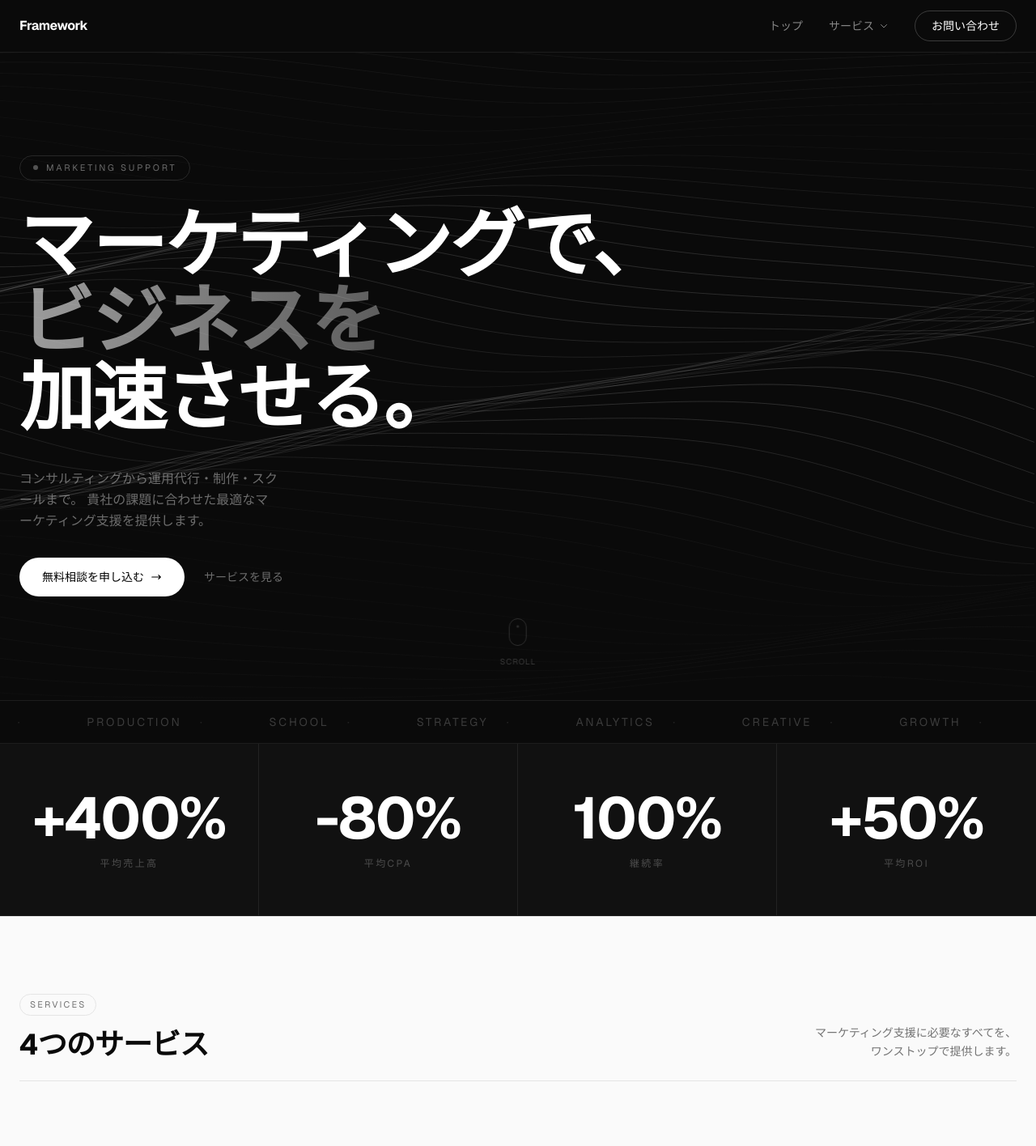
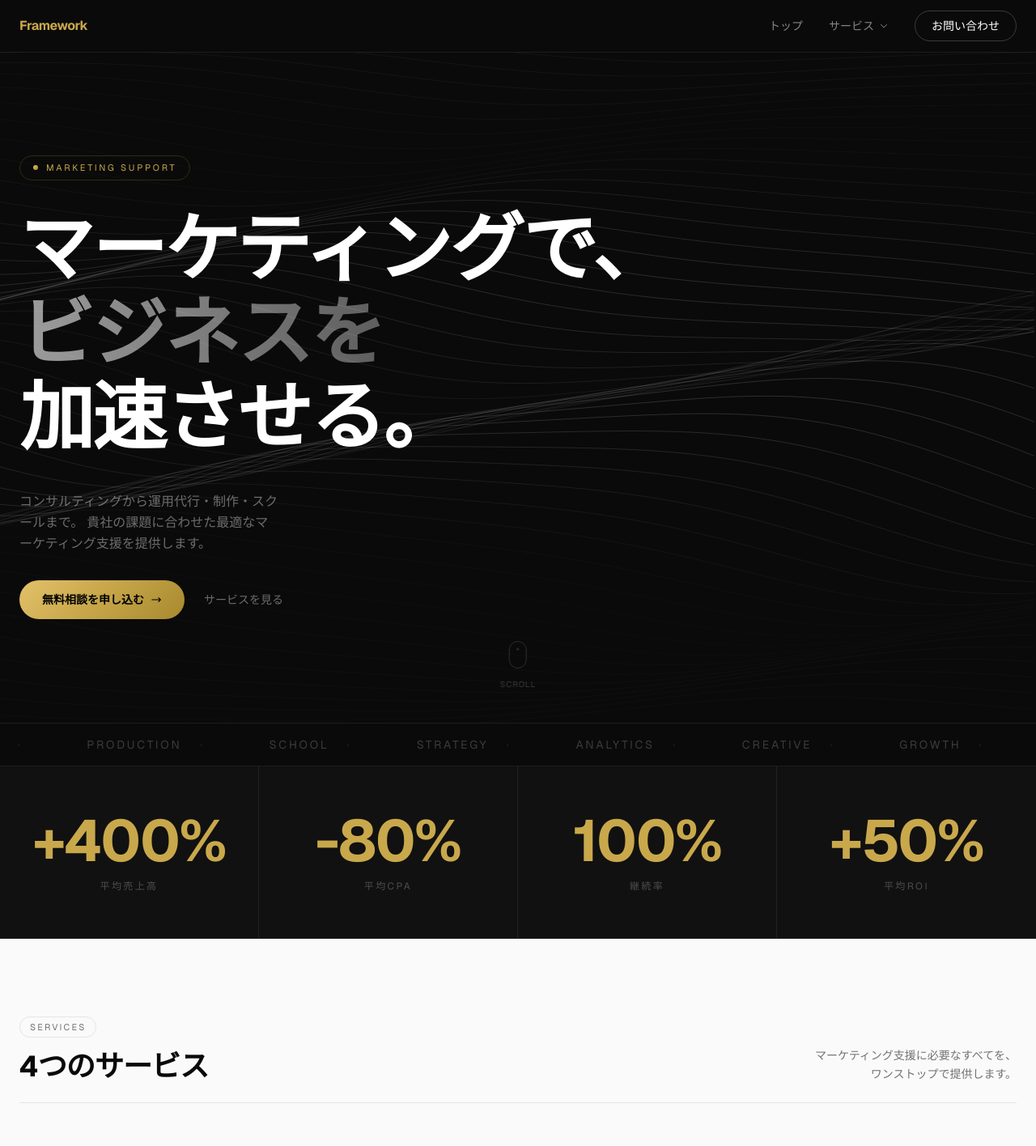
Before and after one commit to frmw-kt/frmw_hp, a Next.js app: page / in a window 1280 px wide. Shown: the top 1416 px of the page at 81% size. Built offline with nearby package versions, Linux system fonts and the light colour scheme.

Commit message:
金デザイン修正

```diff
--- a/src/app/globals.css
+++ b/src/app/globals.css
@@ -5,6 +5,8 @@
   --bg: #fafafa;
   --muted: #737373;
   --border: #e5e5e5;
+  --gold: #C9A84C;
+  --gold-dark: #A8892E;
 }
 
 * { box-sizing: border-box; }
--- a/src/app/page.tsx
+++ b/src/app/page.tsx
@@ -47,20 +47,16 @@ const reasons = [
     number: "01",
     title: "戦略から実行まで一貫支援",
     description: "単なる施策提案にとどまらず、戦略立案から実行・改善まで一気通貫でサポート。社内リソース不足を補いながら成果を出します。",
-    wide: true,
   },
   {
     number: "02",
     title: "データドリブンなアプローチ",
     description: "感覚ではなくデータと分析に基づいた意思決定で、確実に成果につながる施策を実行。ROIを常に可視化します。",
-    wide: false,
   },
   {
     number: "03",
     title: "サービスのワンストップ対応",
     description: "コンサル・運用・制作・教育を社内で完結。複数の外部委託先を管理するコスト・手間を解消します。",
-    wide: false,
-    full: true,
   },
 ];
 
@@ -73,6 +69,9 @@ const process = [
 
 const marqueeItems = ["Consulting", "Operations", "Production", "School", "Strategy", "Analytics", "Creative", "Growth"];
 
+const GOLD = "#C9A84C";
+const GOLD_DARK = "#A8892E";
+
 export default function HomePage() {
   return (
     <>
@@ -82,19 +81,20 @@ export default function HomePage() {
         <div className="absolute inset-0 bg-gradient-to-b from-transparent via-transparent to-[#0a0a0a]/70" />
         <div className="relative max-w-7xl mx-auto px-6 py-32 w-full">
           <div className="hero-line">
-            <span className="inline-flex items-center gap-2.5 border border-white/12 rounded-full px-4 py-1.5 text-[11px] text-white/40 uppercase tracking-[0.25em]">
-              <span className="w-1.5 h-1.5 rounded-full bg-white/30 inline-block" />
+            <span className="inline-flex items-center gap-2.5 rounded-full px-4 py-1.5 text-[11px] uppercase tracking-[0.25em]"
+              style={{ border: "1px solid rgba(201,168,76,0.2)", color: `${GOLD}` }}>
+              <span className="w-1.5 h-1.5 rounded-full inline-block" style={{ background: "linear-gradient(135deg, #E2C16A 0%, #C9A84C 45%, #A8892E 100%)" }} />
               Marketing Support
             </span>
           </div>
           <h1 className="mt-8 mb-0">
-            <div className="hero-line text-[clamp(2.5rem,7.2vw,5.8rem)] font-bold leading-[1.03] tracking-tight text-white">
+            <div className="hero-line text-[clamp(2rem,7.2vw,5.8rem)] font-bold leading-[1.13] tracking-tight text-white">
               マーケティングで、
             </div>
-            <div className="hero-line text-[clamp(2.5rem,7.2vw,5.8rem)] font-bold leading-[1.03] tracking-tight bg-gradient-to-r from-white/60 via-white/25 to-white/5 bg-clip-text text-transparent">
+            <div className="hero-line text-[clamp(2rem,7.2vw,5.8rem)] font-bold leading-[1.13] tracking-tight bg-gradient-to-r from-white/60 via-white/25 to-white/5 bg-clip-text text-transparent">
               ビジネスを
             </div>
-            <div className="hero-line text-[clamp(2.5rem,7.2vw,5.8rem)] font-bold leading-[1.03] tracking-tight text-white">
+            <div className="hero-line text-[clamp(2rem,7.2vw,5.8rem)] font-bold leading-[1.13] tracking-tight text-white">
               加速させる。
             </div>
           </h1>
@@ -106,7 +106,8 @@ export default function HomePage() {
           </div>
           <div className="hero-line mt-8 flex flex-col sm:flex-row gap-4">
             <Link href="/contact"
-              className="inline-flex items-center gap-2 text-sm text-black bg-white px-7 py-3.5 rounded-full hover:bg-white/90 transition-all duration-300">
+              className="inline-flex items-center gap-2 text-sm font-semibold text-black px-7 py-3.5 rounded-full transition-all duration-300"
+              style={{ background: "linear-gradient(135deg, #E2C16A 0%, #C9A84C 45%, #A8892E 100%)" }}>
               無料相談を申し込む
               <svg className="w-3.5 h-3.5" fill="none" viewBox="0 0 24 24" stroke="currentColor">
                 <path strokeLinecap="round" strokeLinejoin="round" strokeWidth={2} d="M17 8l4 4m0 0l-4 4m4-4H3" />
@@ -142,7 +143,7 @@ export default function HomePage() {
           <div className="grid grid-cols-2 md:grid-cols-4 divide-x divide-y md:divide-y-0 divide-white/8">
             {stats.map((s, i) => (
               <AnimateIn key={s.label} delay={(i + 1) as 1|2|3|4} className="py-14 px-8 text-center">
-                <p className="text-5xl md:text-6xl lg:text-7xl font-bold text-white tracking-tight mb-3">
+                <p className="text-5xl md:text-6xl lg:text-7xl font-bold tracking-tight mb-3" style={{ color: GOLD }}>
                   {s.value}
                 </p>
                 <p className="text-xs text-white/25 uppercase tracking-[0.2em]">{s.label}</p>
@@ -175,7 +176,7 @@ export default function HomePage() {
                 <Link href={s.href} className="service-row group block py-8 cursor-pointer">
                   <div className="flex items-center justify-between">
                     <div className="flex items-center gap-8">
-                      <span className="text-xs font-mono text-[#c0c0c0] w-6 shrink-0">{s.number}</span>
+                      <span className="text-xs font-mono w-6 shrink-0" style={{ color: GOLD_DARK }}>{s.number}</span>
                       <h3 className="text-xl md:text-2xl font-semibold text-[#0a0a0a] group-hover:translate-x-1.5 transition-transform duration-300">
                         {s.title}
                       </h3>
@@ -214,8 +215,8 @@ export default function HomePage() {
           </AnimateIn>
           <div className="grid grid-cols-2 md:grid-cols-4 gap-px bg-white/8">
             {process.map((p, i) => (
-              <AnimateIn key={p.step} delay={(i + 1) as 1|2|3|4} className="bg-[#0a0a0a] p-8 md:p-10 group hover:bg-white/4 transition-colors duration-300">
-                <p className="text-xs font-mono text-white/20 mb-8">{p.step}</p>
+              <AnimateIn key={p.step} delay={(i + 1) as 1|2|3|4} className="bg-[#0a0a0a] p-8 md:p-10 hover:bg-white/4 transition-colors duration-300">
+                <p className="text-xs font-mono mb-8" style={{ color: GOLD }}>{p.step}</p>
                 <h3 className="text-lg font-semibold text-white mb-3">{p.title}</h3>
                 <p className="text-sm text-white/35 leading-relaxed">{p.desc}</p>
               </AnimateIn>
@@ -238,18 +239,17 @@ export default function HomePage() {
             </div>
           </AnimateIn>
 
-          {/* Bento grid */}
           <div className="grid grid-cols-1 md:grid-cols-3 gap-4">
             {/* Card 01 — wide */}
             <AnimateIn delay={1} className="md:col-span-2 border border-[#e5e5e5] rounded-2xl p-10 hover:border-[#0a0a0a]/25 hover:shadow-sm transition-all duration-300">
-              <p className="text-xs font-mono text-[#c0c0c0] mb-8">01</p>
+              <p className="text-xs font-mono mb-8" style={{ color: GOLD_DARK }}>{reasons[0].number}</p>
               <h3 className="text-xl font-semibold text-[#0a0a0a] mb-4">{reasons[0].title}</h3>
               <p className="text-sm text-[#737373] leading-relaxed max-w-md">{reasons[0].description}</p>
             </AnimateIn>
 
             {/* Card 02 */}
             <AnimateIn delay={2} className="border border-[#e5e5e5] rounded-2xl p-10 hover:border-[#0a0a0a]/25 hover:shadow-sm transition-all duration-300">
-              <p className="text-xs font-mono text-[#c0c0c0] mb-8">02</p>
+              <p className="text-xs font-mono mb-8" style={{ color: GOLD_DARK }}>{reasons[1].number}</p>
               <h3 className="text-xl font-semibold text-[#0a0a0a] mb-4">{reasons[1].title}</h3>
               <p className="text-sm text-[#737373] leading-relaxed">{reasons[1].description}</p>
             </AnimateIn>
@@ -258,7 +258,7 @@ export default function HomePage() {
             <AnimateIn delay={3} className="md:col-span-3 border border-[#e5e5e5] rounded-2xl p-10 hover:border-[#0a0a0a]/25 hover:shadow-sm transition-all duration-300">
               <div className="md:flex md:items-center md:gap-16">
                 <div className="shrink-0">
-                  <p className="text-xs font-mono text-[#c0c0c0] mb-6">03</p>
+                  <p className="text-xs font-mono mb-6" style={{ color: GOLD_DARK }}>{reasons[2].number}</p>
                   <h3 className="text-xl font-semibold text-[#0a0a0a]">{reasons[2].title}</h3>
                 </div>
                 <div className="mt-4 md:mt-0 md:border-l md:border-[#e5e5e5] md:pl-16">
@@ -274,7 +274,8 @@ export default function HomePage() {
       <section className="bg-[#0a0a0a] bg-dot-grid py-36 border-t border-white/8">
         <div className="max-w-4xl mx-auto px-6 text-center">
           <AnimateIn>
-            <span className="inline-flex items-center border border-white/10 rounded-full px-4 py-1.5 text-[11px] text-white/30 uppercase tracking-[0.25em] mb-8">
+            <span className="inline-flex items-center rounded-full px-4 py-1.5 text-[11px] uppercase tracking-[0.25em] mb-8"
+              style={{ border: "1px solid rgba(201,168,76,0.2)", color: GOLD }}>
               Contact
             </span>
             <h2 className="text-4xl md:text-6xl font-bold text-white leading-tight tracking-tight mb-8">
@@ -285,7 +286,8 @@ export default function HomePage() {
               貴社の現状と課題をお聞きし、最適なサービスをご提案します。初回相談は無料です。
             </p>
             <Link href="/contact"
-              className="inline-flex items-center gap-2 text-sm text-black bg-white px-8 py-4 rounded-full hover:bg-white/90 transition-colors duration-200">
+              className="inline-flex items-center gap-2 text-sm font-semibold text-black px-8 py-4 rounded-full transition-all duration-200 hover:opacity-90"
+              style={{ background: "linear-gradient(135deg, #E2C16A 0%, #C9A84C 45%, #A8892E 100%)" }}>
               無料相談を申し込む
               <svg className="w-3.5 h-3.5" fill="none" viewBox="0 0 24 24" stroke="currentColor">
                 <path strokeLinecap="round" strokeLinejoin="round" strokeWidth={2} d="M17 8l4 4m0 0l-4 4m4-4H3" />
--- a/src/app/services/consulting/page.tsx
+++ b/src/app/services/consulting/page.tsx
@@ -16,7 +16,7 @@ const features = [
   {
     number: "02",
     title: "マーケティング戦略立案",
-    description: "STP分析・4P設計・KPI設定など体系的なフレームワークを用いて、調査結果に基づいた実行可能なマーケティング戦略を策定します。",
+    description: "STP分析・4P設計・KPI設定など体系的なフレームワークを用いて、調査結果に基づいた実行可能なマーケティング戦略の策定、WHO WHAT HOWを明確にします。",
     href: "/services/consulting/strategy",
   },
   {
@@ -87,7 +87,7 @@ export default function ConsultingPage() {
                 <p className="text-4xl font-bold text-[#e5e5e5] mb-4 leading-none">{f.number}</p>
                 <h3 className="text-base font-semibold text-[#0a0a0a] mb-3">{f.title}</h3>
                 <p className="text-slate-500 text-sm leading-relaxed mb-5">{f.description}</p>
-                <div className="flex items-center gap-2 text-blue-600 text-sm font-medium">
+                <div className="flex items-center gap-2 text-sm font-medium" style={{ color: "#C9A84C" }}>
                   <span>詳しく見る</span>
                   <svg className="w-4 h-4 group-hover:translate-x-1 transition-transform" fill="none" viewBox="0 0 24 24" stroke="currentColor">
                     <path strokeLinecap="round" strokeLinejoin="round" strokeWidth={2} d="M17 8l4 4m0 0l-4 4m4-4H3" />
--- a/src/app/services/production/page.tsx
+++ b/src/app/services/production/page.tsx
@@ -76,7 +76,7 @@ export default function ProductionPage() {
                   <h3 className="text-base font-semibold text-[#0a0a0a] mb-3">{f.title}</h3>
                   <p className="text-sm text-[#737373] leading-relaxed">{f.description}</p>
                   {f.href && (
-                    <div className="mt-5 flex items-center gap-2 text-blue-600 text-sm font-medium">
+                    <div className="mt-5 flex items-center gap-2 text-sm font-medium" style={{ color: "#C9A84C" }}>
                       <span>詳しく見る</span>
                       <svg className="w-4 h-4 group-hover:translate-x-1 transition-transform" fill="none" viewBox="0 0 24 24" stroke="currentColor">
                         <path strokeLinecap="round" strokeLinejoin="round" strokeWidth={2} d="M17 8l4 4m0 0l-4 4m4-4H3" />
--- a/src/components/Footer.tsx
+++ b/src/components/Footer.tsx
@@ -14,7 +14,7 @@ export default function Footer() {
         <div className="grid grid-cols-1 md:grid-cols-3 gap-12 pb-12 border-b border-white/8">
           <div>
             <div className="mb-5">
-              <span className="text-white text-base font-bold tracking-tight">Framework</span>
+              <span className="text-base font-bold tracking-tight" style={{ color: "#C9A84C" }}>Framework</span>
             </div>
             <p className="text-white/40 text-sm leading-relaxed">
               マーケティングの力で、<br />クライアントの成長を支援します。
--- a/src/components/Header.tsx
+++ b/src/components/Header.tsx
@@ -19,7 +19,7 @@ export default function Header() {
       <div className="max-w-7xl mx-auto px-6 h-16 flex items-center justify-between">
 
         <Link href="/" className="flex items-center">
-          <span className="text-white text-base font-bold tracking-tight">Framework</span>
+          <span className="text-base font-bold tracking-tight" style={{ color: "#C9A84C" }}>Framework</span>
         </Link>
 
         {/* Desktop */}
```
